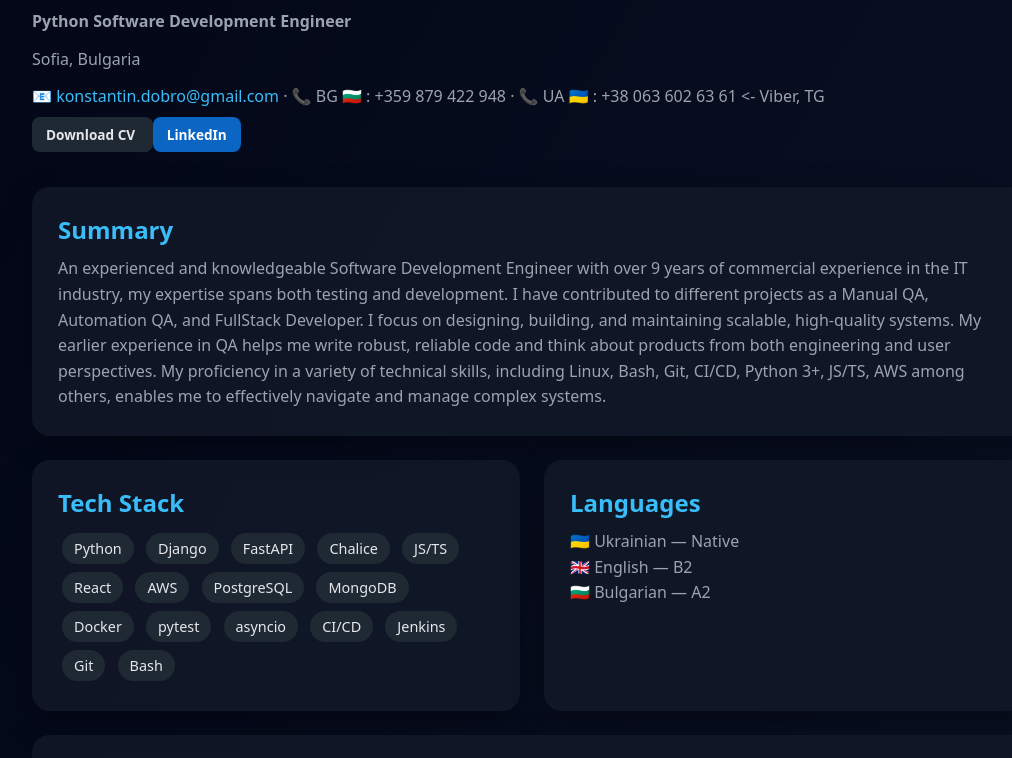
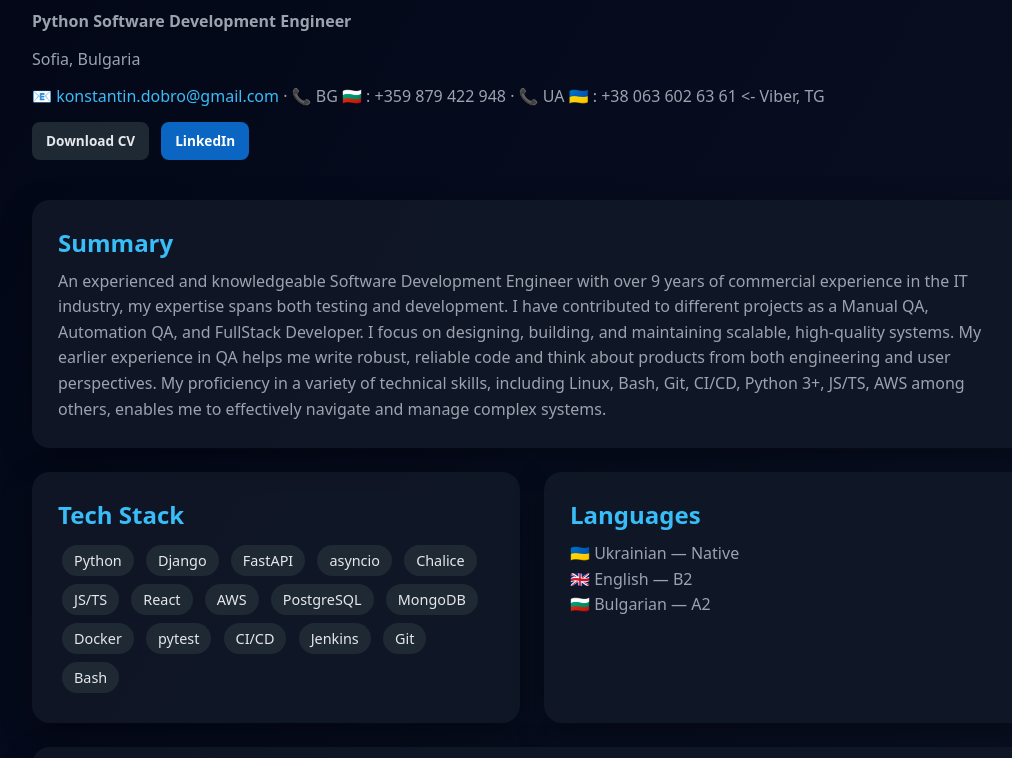
Before and after one commit to KonDob/KonDob.github.io, a plain HTML site: page index.html in a window 1280 px wide. Shown: the part 98-856 px from the top of the page, without its empty margins (108-1120 px from the left). Drawn offline with Linux system fonts and the light colour scheme.

Commit message:
Add company name, add gap between button, change order label

```diff
--- a/index.html
+++ b/index.html
@@ -122,6 +122,12 @@
         a:hover {
           text-decoration: underline;
         }
+    .btn-group {
+      display: flex;
+      flex-wrap: wrap;
+      gap: 12px;
+    }
+
     .btn {
       padding: 8px 14px;
       border-radius: 8px;
@@ -160,7 +166,7 @@
             📞 BG 🇧🇬 : +359 879 422 948 ·
             📞 UA 🇺🇦 : +38 063 602 63 61 <- Viber, TG
         </p>
-        <p>
+        <p class="btn-group">
 
             <a class="btn secondary" href="Konstantin_Dobro_Python_Full_Stack_Dev.pdf" download>
                 Download CV
@@ -195,6 +201,7 @@
                 <span class="badge">Python</span>
                 <span class="badge">Django</span>
                 <span class="badge">FastAPI</span>
+                <span class="badge">asyncio</span>
                 <span class="badge">Chalice</span>
                 <span class="badge">JS/TS</span>
                 <span class="badge">React</span>
@@ -203,7 +210,6 @@
                 <span class="badge">MongoDB</span>
                 <span class="badge">Docker</span>
                 <span class="badge">pytest</span>
-                <span class="badge">asyncio</span>
                 <span class="badge">CI/CD</span>
                 <span class="badge">Jenkins</span>
                 <span class="badge">Git</span>
@@ -221,7 +227,7 @@
         <div class="card experience">
             <h2>Work Experience</h2>
             <div class="job">
-              <strong>Inox living — Python Backend Engineer</strong><br/>
+              <strong>Renzo, Inox living — Python Backend Engineer</strong><br/>
               <small>January 2026 - nowadays</small>
               <p>
                 Working on Inox, a SaaS platform for property
```
